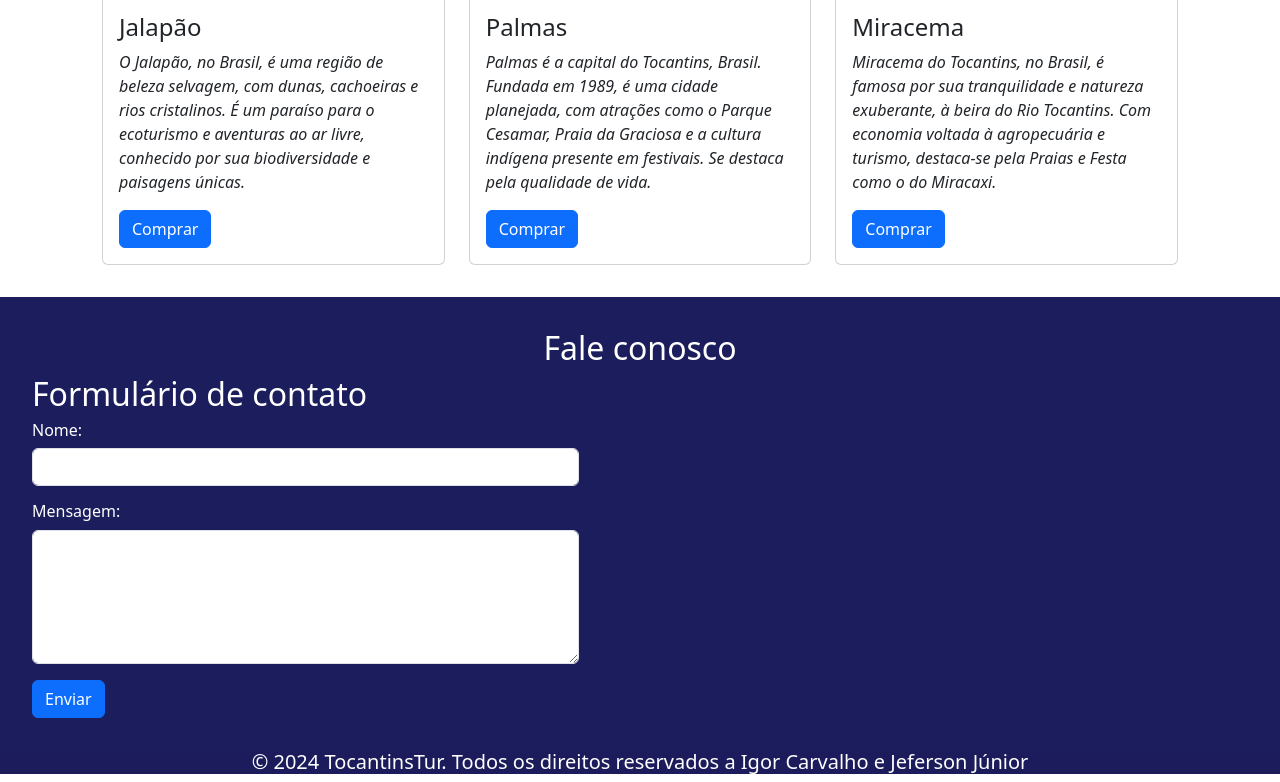
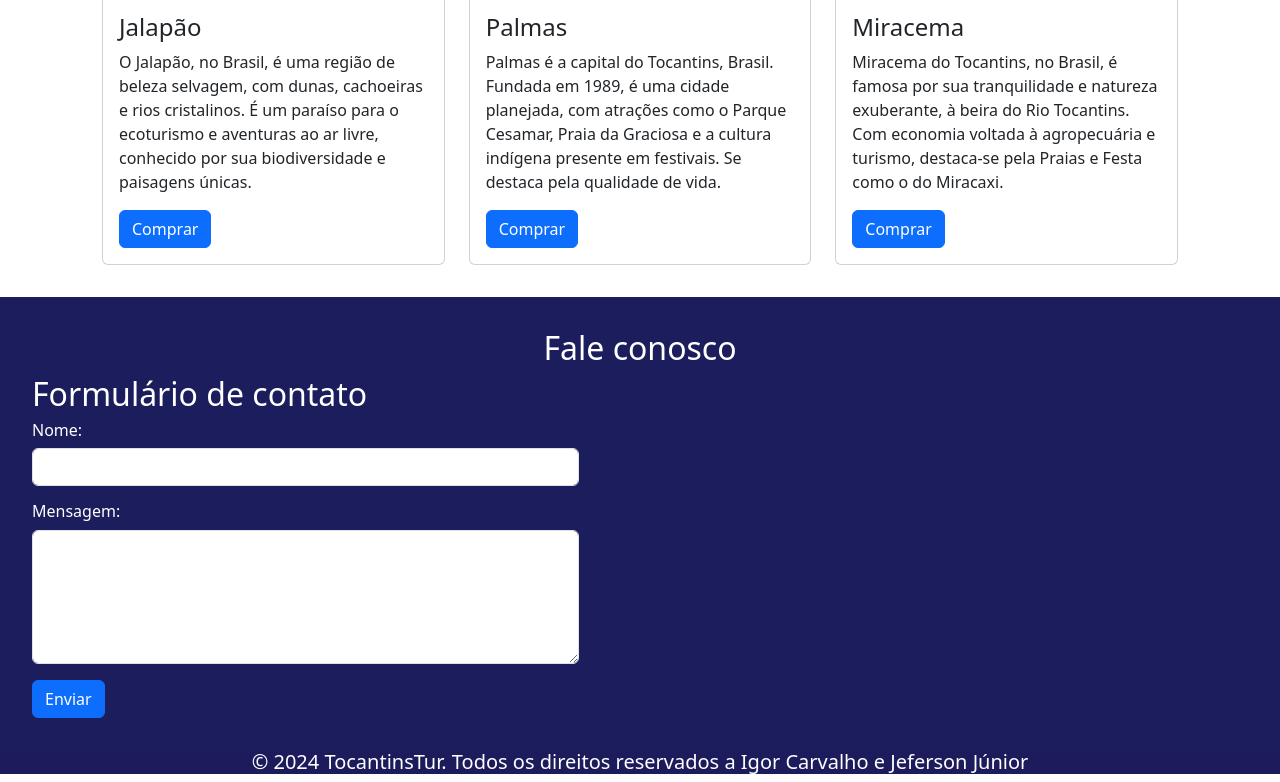
Before and after one commit to Igc214/projeto-unitins, a plain HTML site: page index.html in a window 1280 px wide. Shown: the part 1379-2161 px from the top of the page. Drawn offline with nearby package versions, Linux system fonts and the light colour scheme.

Commit message:
Update index.html

```diff
--- a/index.html
+++ b/index.html
@@ -91,9 +91,9 @@
               style="height:200px; object-fit:cover;">
             <div class="card-body">
               <h4 class="card-title">Jalapão</h4>
-              <p class="card-text"><i>O Jalapão, no Brasil, é uma região de beleza selvagem, com dunas, cachoeiras e rios
+              <p class="card-text">O Jalapão, no Brasil, é uma região de beleza selvagem, com dunas, cachoeiras e rios
                 cristalinos. É um paraíso para o ecoturismo e aventuras ao ar livre, conhecido por sua biodiversidade e
-                paisagens únicas.</i></p>
+                paisagens únicas.</p>
               <a href="#" class="btn btn-primary">Comprar</a>
             </div>
           </div>
@@ -104,9 +104,9 @@
               style="height:200px; object-fit:cover;">
             <div class="card-body">
               <h4 class="card-title">Palmas</h4>
-              <p class="card-text"><i>Palmas é a capital do Tocantins, Brasil. Fundada em 1989, é uma cidade planejada, com
+              <p class="card-text">Palmas é a capital do Tocantins, Brasil. Fundada em 1989, é uma cidade planejada, com
                 atrações como o Parque Cesamar, Praia da Graciosa e a cultura indígena presente em festivais. Se destaca
-                pela qualidade de vida.</i></p>
+                pela qualidade de vida.</p>
               <a href="#" class="btn btn-primary">Comprar</a>
             </div>
           </div>
@@ -117,9 +117,9 @@
               style="height:200px; object-fit:cover;">
             <div class="card-body">
               <h4 class="card-title">Miracema</h4>
-              <p class="card-text"><i>Miracema do Tocantins, no Brasil, é famosa por sua tranquilidade e natureza
+              <p class="card-text">Miracema do Tocantins, no Brasil, é famosa por sua tranquilidade e natureza
                 exuberante, à beira do Rio Tocantins. Com economia voltada à agropecuária e turismo, destaca-se pela
-                Praias e Festa como o do Miracaxi.</i></p>
+                Praias e Festa como o do Miracaxi.</p>
               <a href="#" class="btn btn-primary">Comprar</a>
             </div>
           </div>
```
